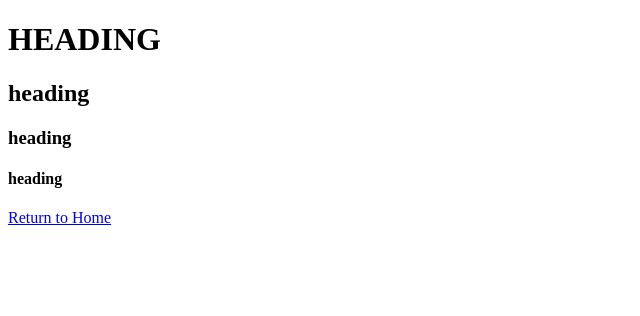
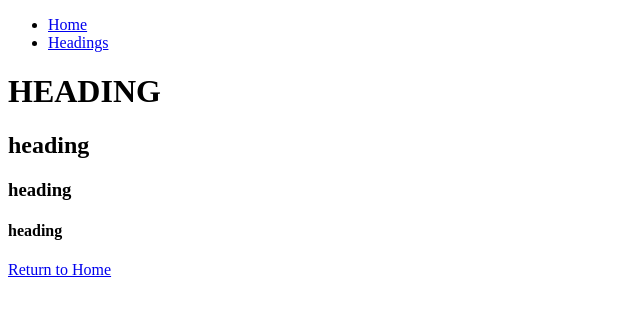
Before and after one commit to ccromperla/ccromperla.github.io, a plain HTML site: page headings.html in a window 1280 px wide. Shown: the whole page, without its empty margins (0-640 px from the left). Drawn offline with Linux system fonts and the light colour scheme.

Commit message:
headings ul list

```diff
--- a/headings.html
+++ b/headings.html
@@ -7,6 +7,11 @@
     <title>Headings Or Watevr</title>
 </head>
 <body>
+    <ul>
+        <li><a href = "index.html">Home</a></li>
+        <li><a href="headings.html">Headings</a></li>
+    </ul>
+
     <h1>HEADING</h1>
     <h2>heading</h2>
     <h3>heading</h3>
```
